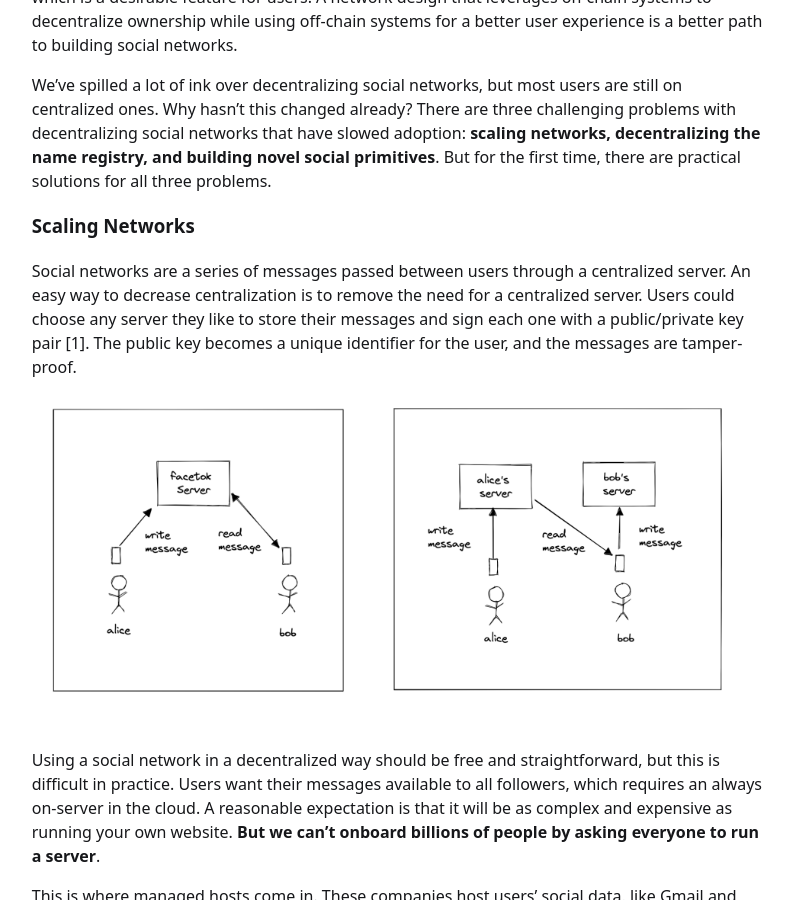
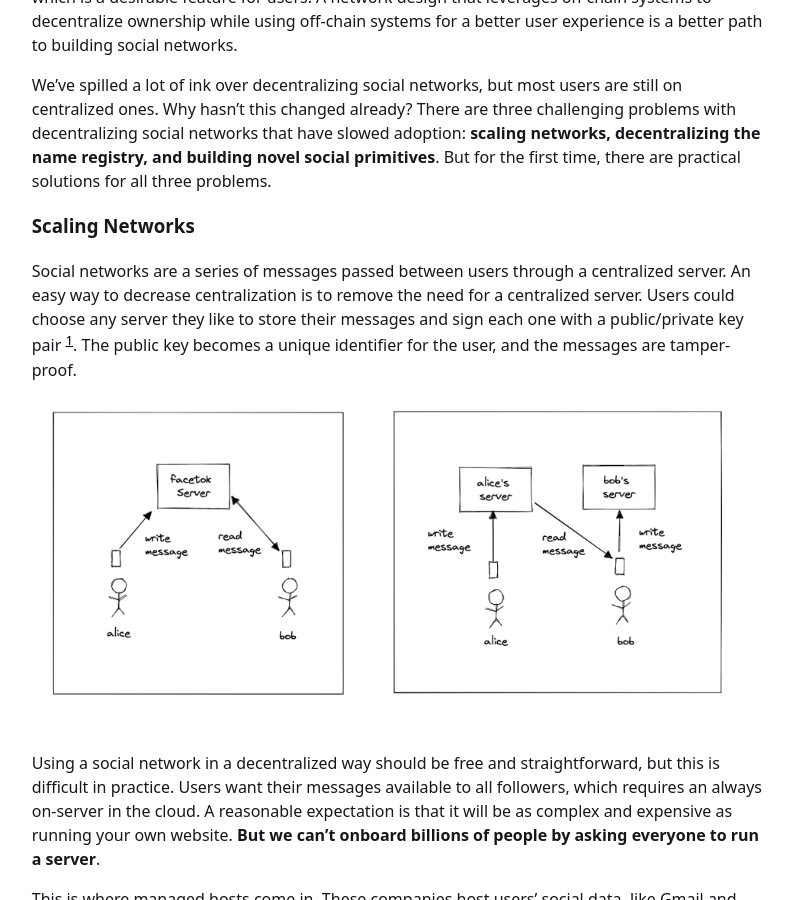
Before and after one commit to varunsrin/varunsrin.github.io, a Jekyll site: the page built from _posts/2022-01-11-sufficient-decentralization-for-social-networks.md, in a window 1280 px wide and 900 px high, scrolled down 1210 px. Shown: the whole window, without its empty margins (321-1114 px from the left). Built offline with Jekyll 4.4.1, drawn with Linux system fonts in a browser that asks for light colours; some of the changed text lies outside the part shown.

Commit message:
fix: footnote wasn't linked correctly

```diff
--- a/_posts/2022-01-11-sufficient-decentralization-for-social-networks.md
+++ b/_posts/2022-01-11-sufficient-decentralization-for-social-networks.md
@@ -26,7 +26,7 @@ We’ve spilled a lot of ink over decentralizing social networks, but most users
 
 ### Scaling Networks
 
-Social networks are a series of messages passed between users through a centralized server. An easy way to decrease centralization is to remove the need for a centralized server. Users could choose any server they like to store their messages and sign each one with a public/private key pair [1]. The public key becomes a unique identifier for the user, and the messages are tamper-proof.
+Social networks are a series of messages passed between users through a centralized server. An easy way to decrease centralization is to remove the need for a centralized server. Users could choose any server they like to store their messages and sign each one with a public/private key pair [^1]. The public key becomes a unique identifier for the user, and the messages are tamper-proof.
 
 {% include image.html name="simple_hosts.png" %}
 
```
